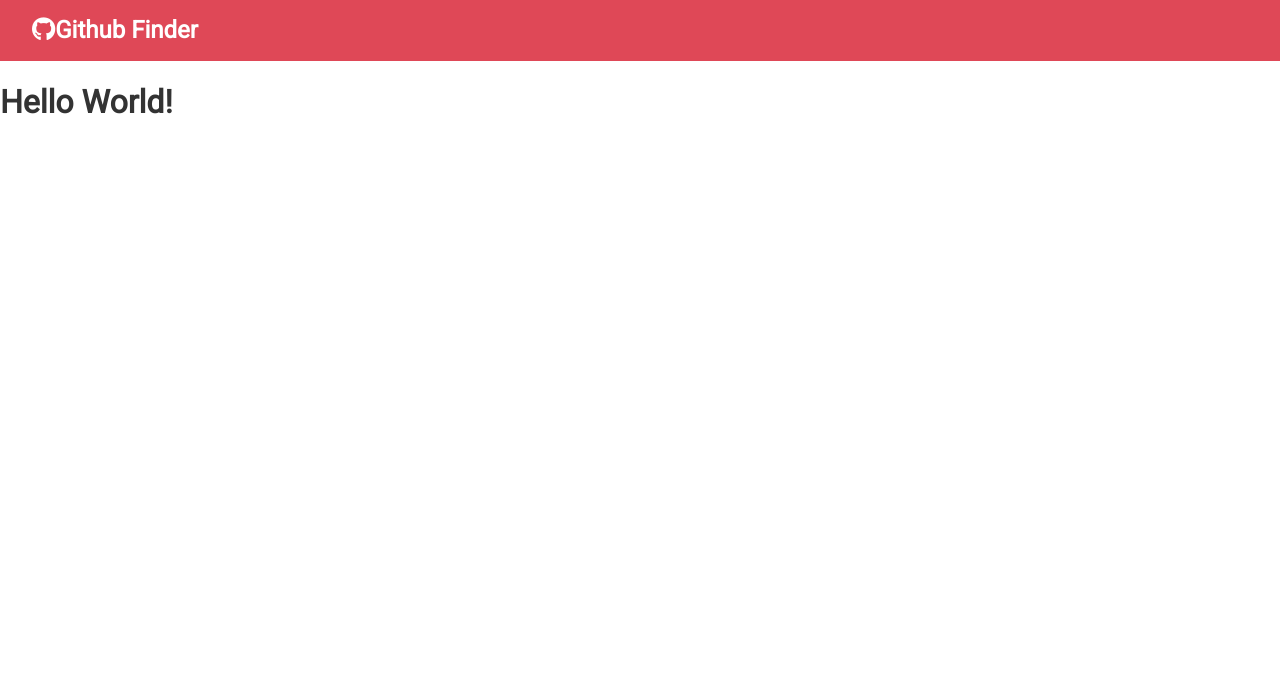
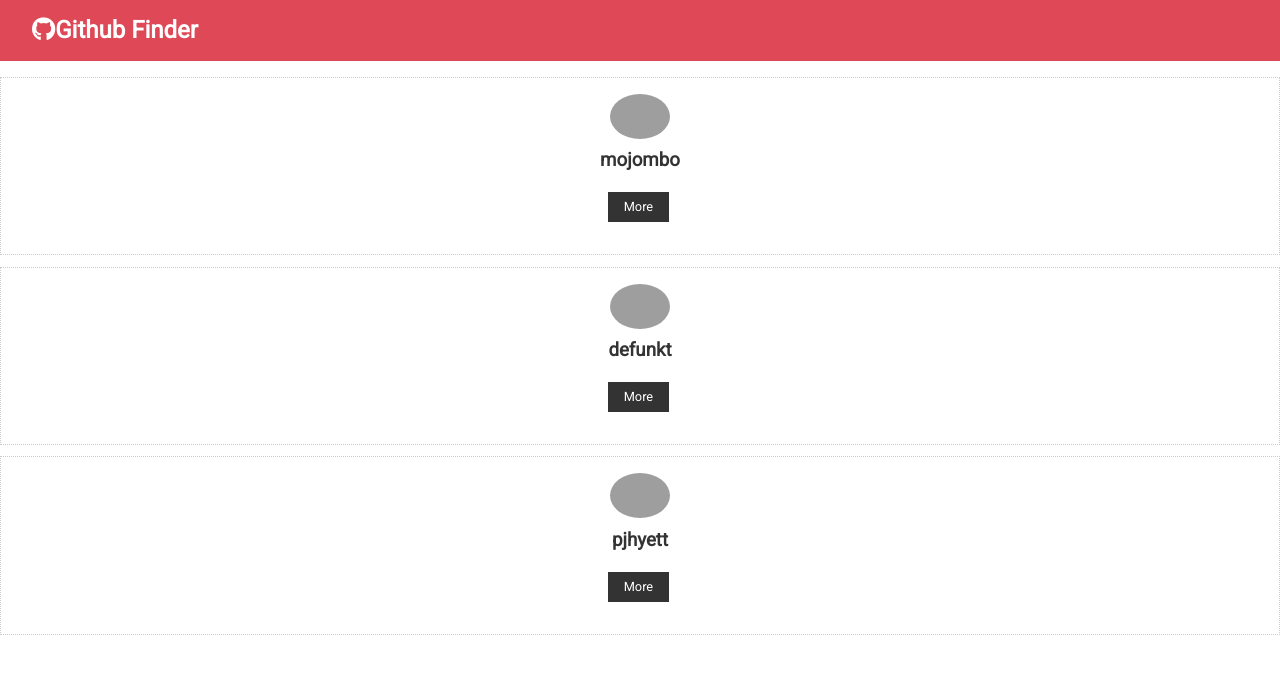
Before and after one commit to Ronak06/Github-Finder, a React (Create React App) app: page /user/1 in a window 1280 px wide. Shown: the top 674 px of the page. Built offline with nearby package versions, Linux system fonts and the light colour scheme; grey boxes are pictures that could not be loaded.

Commit message:
Created a UserItem and Users file within the users folder. Currently hard coding the users information, later on will be using the GitHub api to fetch users and their information.

```diff
--- a/src/App.js
+++ b/src/App.js
@@ -1,5 +1,6 @@
 import React from "react";
 import Navbar from "./components/layout/Navbar";
+import Users from "./components/users/Users";
 import "./App.css";
 
 class App extends React.Component {
@@ -7,7 +8,7 @@
     return (
       <div className="App">
         <Navbar />
-        <h1>Hello World!</h1>
+        <Users />
       </div>
     );
   }
--- a/src/components/layout/Navbar.js
+++ b/src/components/layout/Navbar.js
@@ -1,16 +1,22 @@
 import React, { Component } from "react";
+import PropTypes from "prop-types";
 
-export class Navbar extends Component {
+class Navbar extends Component {
   static defaultProps = {
     title: "Github Finder",
     icon: "fab fa-github"
+  };
+
+  static propTypes = {
+    title: PropTypes.string.isRequired,
+    icon: PropTypes.string.isRequired
   };
 
   render() {
     return (
       <nav className="navbar bg-primary">
         <h1>
-          <i className="fab fa-github" />
+          <i className={this.props.icon} />
           {this.props.title}
         </h1>
       </nav>
--- /dev/null
+++ b/src/components/users/UserItem.js
@@ -0,0 +1,37 @@
+import React, { Component } from "react";
+
+class UserItem extends Component {
+  state = {
+    id: "id",
+    login: "mojombo",
+    avatar_url: "https://avatars0.githubusercontent.com/u/1?v=4",
+    html_url: "https://github.com/mojombo"
+  };
+
+  render() {
+    const { login, avatar_url, html_url } = this.props.user;
+
+    return (
+      <div className="card text-center">
+        <img
+          src={avatar_url}
+          alt=""
+          className="round-img"
+          style={{ width: "60px" }}
+        />
+        <h3>{login}</h3>
+        <div>
+          <a
+            href={html_url}
+            target="_blank"
+            className="btn btn-dark btn-sm my-1"
+          >
+            More
+          </a>
+        </div>
+      </div>
+    );
+  }
+}
+
+export default UserItem;
--- /dev/null
+++ b/src/components/users/Users.js
@@ -0,0 +1,38 @@
+import React, { Component } from "react";
+import UserItem from "./UserItem";
+
+class Users extends Component {
+  state = {
+    users: [
+      {
+        id: "1",
+        login: "mojombo",
+        avatar_url: "https://avatars0.githubusercontent.com/u/1?v=4",
+        html_url: "https://github.com/mojombo"
+      },
+      {
+        id: "2",
+        login: "defunkt",
+        avatar_url: "https://avatars0.githubusercontent.com/u/2?v=4",
+        html_url: "https://github.com/defunkt"
+      },
+      {
+        id: "3",
+        login: "pjhyett",
+        avatar_url: "https://avatars0.githubusercontent.com/u/3?v=4",
+        html_url: "https://github.com/pjhyett"
+      }
+    ]
+  };
+  render() {
+    return (
+      <div>
+        {this.state.users.map(user => (
+          <UserItem key={user.id} user={user} />
+        ))}
+      </div>
+    );
+  }
+}
+
+export default Users;
```
